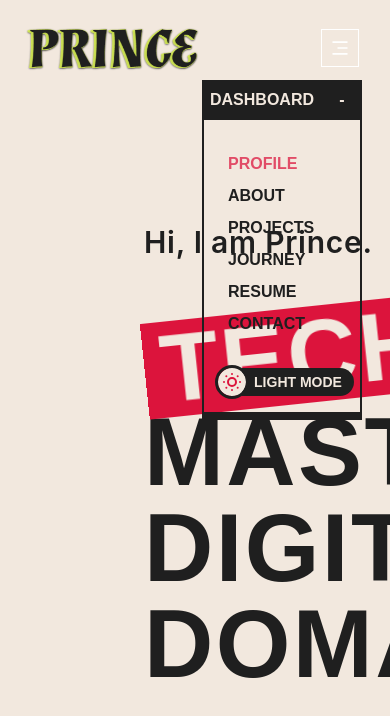
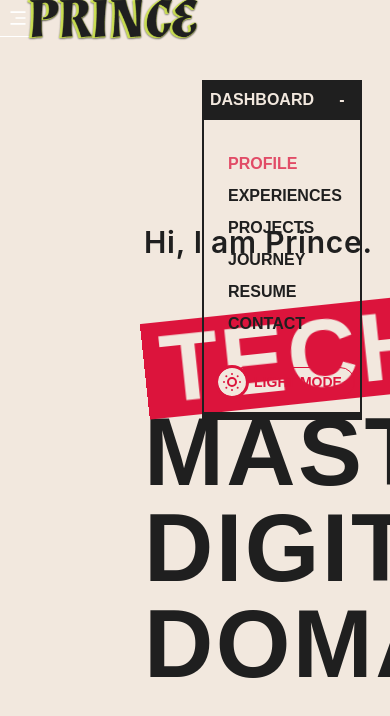
Before and after one commit to mr-dev-prince/Portfolio-, a React (Create React App) app: page / in a window 390 px wide. Shown: the top 716 px of the page. Built offline with nearby package versions, Linux system fonts and the light colour scheme.

Commit message:
refactor: Rename About.jsx to Experiences.jsx and update import statements

```diff
--- a/src/common/Header.jsx
+++ b/src/common/Header.jsx
@@ -1,32 +1,25 @@
 import React, { useState } from "react";
+import { Link } from "react-router-dom";
 import logo from "../Assets/name2.png";
-import { Link } from "react-router-dom";
 import { RiMenu3Fill } from "react-icons/ri";
-import Dashboard from "../components/Dashboard";
+import Dashboard from "../components/Header/Dashboard";
+import { useRecoilState } from "recoil";
+import { ThemeState } from "../context/atoms/themeState";
 
 export const Header = () => {
   const [menuOpen, setMenuOpen] = useState(true);
-  const [isAnimating, setAnimating] = useState(false);
+  const themeState = useRecoilState(ThemeState);
 
-  const handleLogoClick = (e) => {
-    setAnimating(true);
-    setTimeout(() => {
-      setAnimating(false);
-    }, 1000);
-  };
+  const theme = themeState[0];
 
   return (
     <div className="fixed top-0 left-0 w-full z-50 flex justify-between items-center lg:px-8 pr-8">
-      <Link onClick={handleLogoClick} className="hidden lg:block">
-        <div className="outline h-12 w-20 rounded-full"></div>
-      </Link>
-      <Link onClick={handleLogoClick} to={"/"}>
-        <img
-          className={`h-24 ${isAnimating ? "heartbeat":""} `}
-          src={logo}
-          alt=""
-        />
-      </Link>
+      <div className={`outline h-10 w-32 rounded-full hidden lg:flex ${theme ==='light' ? "text-[#1f1f1f]":"text-[#f2e8de]"}`}></div>
+      <div className="fixed lg:static">
+        <Link className="draggable-handle cursor-grab" to={"/"}>
+          <img className="h-24" src={logo} alt="Logo" />
+        </Link>
+      </div>
       <Link
         onClick={() => setMenuOpen(!menuOpen)}
         className=" outline outline-1 flex text-white lg:hidden p-2"
--- a/src/components/DashboardContent.jsx
+++ b/src/components/Header/DashboardContent.jsx
@@ -2,7 +2,7 @@ import React, { useState } from "react";
 import { Link } from "react-router-dom";
 import ToggleTheme from "./ToggleTheme";
 import { useRecoilState } from "recoil";
-import { ThemeState } from "../context/atoms/themeState";
+import { ThemeState } from "../../context/atoms/themeState";
 
 const DashboardContent = ({
   activeOption,
@@ -22,12 +22,12 @@ const DashboardContent = ({
   };
 
   return (
-    <div>
+    <div className=" group ">
       <div
-        className={`w-40 cursor-grab gap-4 relative flex  items-center text-${
-          theme === "light" ? "[#F2E8DE]" : "[#1f1f1f]"
-        } ${
-          theme === "light" ? "bg-[#1f1f1f]" : "bg-[#F2E8DE]"
+        className={`w-40 cursor-grab gap-4 relative flex  items-center ${
+          theme === "light"
+            ? "bg-[#1f1f1f] text-[#F2E8DE] group-hover:bg-[#dc143c] duration-200"
+            : "bg-[#F2E8DE] text-[#1f1f1f] group-hover:bg-[#D9F24F] duration-200"
         } justify-center fivo uppercase font-bold p-2`}
       >
         <p>{isLargeScreen ? "Dashboard" : selectedOptionText}</p>
@@ -43,8 +43,8 @@ const DashboardContent = ({
           openDashboard ? "absolute" : "hidden"
         } flex flex-col gap-8 justify-start pl-6 border-l-2 border-r-2 ${
           theme === "light"
-            ? "border-[#1f1f1f] text-[#1f1f1f]"
-            : "border-[#F2E8DE] text-[#F2E8DE]"
+            ? "border-[#1f1f1f] text-[#1f1f1f] group-hover:border-[#dc143c] duration-200"
+            : "border-[#F2E8DE] text-[#F2E8DE] group-hover:border-[#D9F24F] duration-200"
         } border-b-8 pt-8 pb-4 fivo uppercase font-bold text-md   items-center `}
       >
         <div className="flex flex-col justify-start w-full gap-2">
@@ -65,19 +65,19 @@ const DashboardContent = ({
             </p>
           </Link>
           <Link
-            to="/about"
-            onClick={() => handleOptionClickAndUpdateText("About", "About")}
+            to="/experiences"
+            onClick={() => handleOptionClickAndUpdateText("Experience", "Experience")}
           >
             <p
               className={
-                activeOption === "About"
+                activeOption === "Experience"
                   ? `dash-hover ${
                       theme === "light" ? "text-[#dc143c]" : "text-[#D9F24F]"
                     } animate-pulse`
                   : "dash-hover"
               }
             >
-              About
+              Experiences
             </p>
           </Link>
           <Link
--- a/src/components/ToggleTheme.jsx
+++ b/src/components/Header/ToggleTheme.jsx
@@ -1,12 +1,11 @@
-import React, { useEffect, useState } from "react";
+import React, { useEffect } from "react";
 import { useRecoilState } from "recoil";
-import { ThemeState } from "../context/atoms/themeState";
+import { ThemeState } from "../../context/atoms/themeState";
 import { TbMoonStars } from "react-icons/tb";
 import { LuSunDim } from "react-icons/lu";
 
 const ToggleTheme = () => {
   const [theme, setTheme] = useRecoilState(ThemeState);
-  const [themeImg, setThemeImg] = useState();
 
   useEffect(() => {
     const savedTheme = localStorage.getItem("theme");
@@ -23,7 +22,6 @@ const ToggleTheme = () => {
 
   const toggleTheme = () => {
     setTheme((prevTheme) => (prevTheme === "light" ? "dark" : "light"));
-    setThemeImg(!themeImg);
   };
 
   return (
@@ -33,10 +31,10 @@ const ToggleTheme = () => {
     >
       <span
         className={`outline rounded-full flex justify-center items-center text-center p-0.5 z-50 ${
-          themeImg ? "bg-[#1f1f1f]" : "bg-[#f2e8de]"
+          theme === "light" ? "bg-[#f2e8de] text-[#dc143c]" : "bg-[#1f1f1f] text-[#c5dc4a]"
         }`}
       >
-        {themeImg ? (
+        {theme === 'dark' ? (
           <TbMoonStars color="#c5dc4a" size={24} />
         ) : (
           <LuSunDim color="#dc143c" size={24} />
@@ -44,11 +42,13 @@ const ToggleTheme = () => {
       </span>
 
       <p
-        className={`uppercase ${
-          themeImg ? "bg-[#f2e8de] text-[#1f1f1f]" : "bg-[#1f1f1f] text-[#f2e8de]"
+        className={`uppercase outline outline-1 ${
+          theme === "dark"
+            ? " text-[#c5dc4a]"
+            : " text-[#dc143c]"
         }  py-1 -ml-1 rounded-r-full w-28 text-center `}
       >
-        {themeImg ? "Dark Mode" : "Light Mode"}
+        {theme === "dark" ? "Dark Mode" : "Light Mode"}
       </p>
     </button>
   );
--- /dev/null
+++ b/src/components/Home/Hero.jsx
@@ -0,0 +1,56 @@
+import { useGSAP } from '@gsap/react';
+import gsap from 'gsap';
+import react from "../../Assets/structure.png";
+import React, { useRef } from 'react'
+import { useRecoilState } from 'recoil';
+import { ThemeState } from '../../context/atoms/themeState';
+
+const Hero = () => {
+    const themeState = useRecoilState(ThemeState);
+  const theme = themeState[0];
+    gsap.registerPlugin(useGSAP);
+
+  const textRef = useRef();
+
+  useGSAP(() => {
+    gsap.from(".text", { y: 100 });
+  });
+
+  return (
+    <div className=" h-full mt-56 flex flex-col gap-12">
+        <div>
+          <p
+            ref={textRef}
+            className="text text-3xl font-semibold tracking-wide"
+          >
+            Hi, I am Prince.
+          </p>
+        </div>
+        <div className="uppercase text-8xl font-bold fivo tracking-wide">
+          <div className="flex gap-4 items-center">
+            <div className="relative skew">
+              <p
+                className={`relative ${
+                  theme === "light" ? "bgAnimaLight" : "bgAnimaDark"
+                } px-4`}
+              >
+                Tech
+              </p>
+              <span
+                className={`show absolute -top-5 -right-4 ${
+                  theme === "light" ? "bg-[#F2E8DE]" : "bg-[#1f1f1f]"
+                }  p-2 rounded-full`}
+              >
+                <img className="h-5 spin" src={react} alt="" />
+              </span>
+            </div>
+            <p>ninja</p>
+          </div>
+          <p>mastering</p>
+          <p>digital domains.</p>
+        </div>
+      </div>
+  )
+}
+
+export default Hero
--- a/src/index.css
+++ b/src/index.css
@@ -38,7 +38,6 @@ html {
   color: #f2e8de;
 }
 
-
 .myfont {
   font-family: "Tac One", "sans-serif";
 }
@@ -50,8 +49,6 @@ html {
 .dash-hover {
   @apply hover:pl-2 duration-200;
 }
-
-
 
 @keyframes fadeIn {
   from {
@@ -79,7 +76,7 @@ html {
   80% {
     transform: rotate(-4deg);
   }
-  100%{
+  100% {
     transform: rotate(-6deg);
   }
 }
@@ -102,7 +99,6 @@ html {
   animation: bgAnimateDark 0.2s ease-out 1s forwards;
 }
 
-
 @keyframes bgAnimateLight {
   from {
     background-color: transparent;
@@ -116,3 +112,18 @@ html {
 .bgAnimaLight {
   animation: bgAnimateLight 0.2s ease-out 1s forwards;
 }
+
+.spin {
+  animation: spinElem 3s infinite linear;
+}
+
+@keyframes spinElem {
+  from {
+    transform: rotate(0deg);
+  }
+  to {
+    transform: rotate(360deg);
+  }
+}
+
+/*  draggable */
--- a/src/pages/About.jsx
+++ b/src/pages/Experiences.jsx
@@ -2,15 +2,14 @@ import React from "react";
 import { useRecoilState } from "recoil";
 import { ThemeState } from "../context/atoms/themeState";
 
-const About = () => {
+const Experiences = () => {
   const themeState = useRecoilState(ThemeState);
 
   const theme = themeState[0];
 
-  console.log("about theme----->", theme);
   return <div className={`${theme} min-h-screen`}>
-    <p className=" bg-blue-900 dark:bg-red-600">princuuuu</p>
+    <p className="">princuuuu</p>
   </div>;
 };
 
-export default About;
+export default Experiences;
--- a/src/pages/Home.jsx
+++ b/src/pages/Home.jsx
@@ -1,60 +1,14 @@
-import { useGSAP } from "@gsap/react";
-import gsap from "gsap";
-import React, { useRef } from "react";
-import react from "../Assets/structure.png";
+import React from "react";
 import { useRecoilState } from "recoil";
 import { ThemeState } from "../context/atoms/themeState";
+import Hero from "../components/Home/Hero";
 
 const Home = () => {
   const themeState = useRecoilState(ThemeState);
   const theme = themeState[0];
-
-  console.log("theme------>", theme);
-  console.log("localstorage----->", localStorage.getItem("theme"));
-
-  gsap.registerPlugin(useGSAP);
-
-  const textRef = useRef();
-
-  useGSAP(() => {
-    gsap.from(".text", { y: 100 });
-  });
-
   return (
     <div className={`flex pl-36 min-h-screen app ${theme}`}>
-      <div className=" h-full mt-56 flex flex-col gap-12">
-        <div>
-          <p
-            ref={textRef}
-            className="text text-3xl font-semibold tracking-wide"
-          >
-            Hi, I am Prince.
-          </p>
-        </div>
-        <div className="uppercase text-8xl font-bold fivo tracking-wide">
-          <div className="flex gap-4 items-center">
-            <div className="relative skew">
-              <p
-                className={`relative ${
-                  theme === "light" ? "bgAnimaLight" : "bgAnimaDark"
-                } px-4`}
-              >
-                Tech
-              </p>
-              <span
-                className={`show absolute -top-5 -right-4 ${
-                  theme === "light" ? "bg-[#F2E8DE]" : "bg-[#1f1f1f]"
-                }  p-2 rounded-full`}
-              >
-                <img className="h-5 animate-spin" src={react} alt="" />
-              </span>
-            </div>
-            <p>ninja</p>
-          </div>
-          <p>mastering</p>
-          <p>digital domains.</p>
-        </div>
-      </div>
+      <Hero />
     </div>
   );
 };
```
Also changed, not shown: src/components/Header/Dashboard.jsx (renamed from src/components/Dashboard.jsx).
